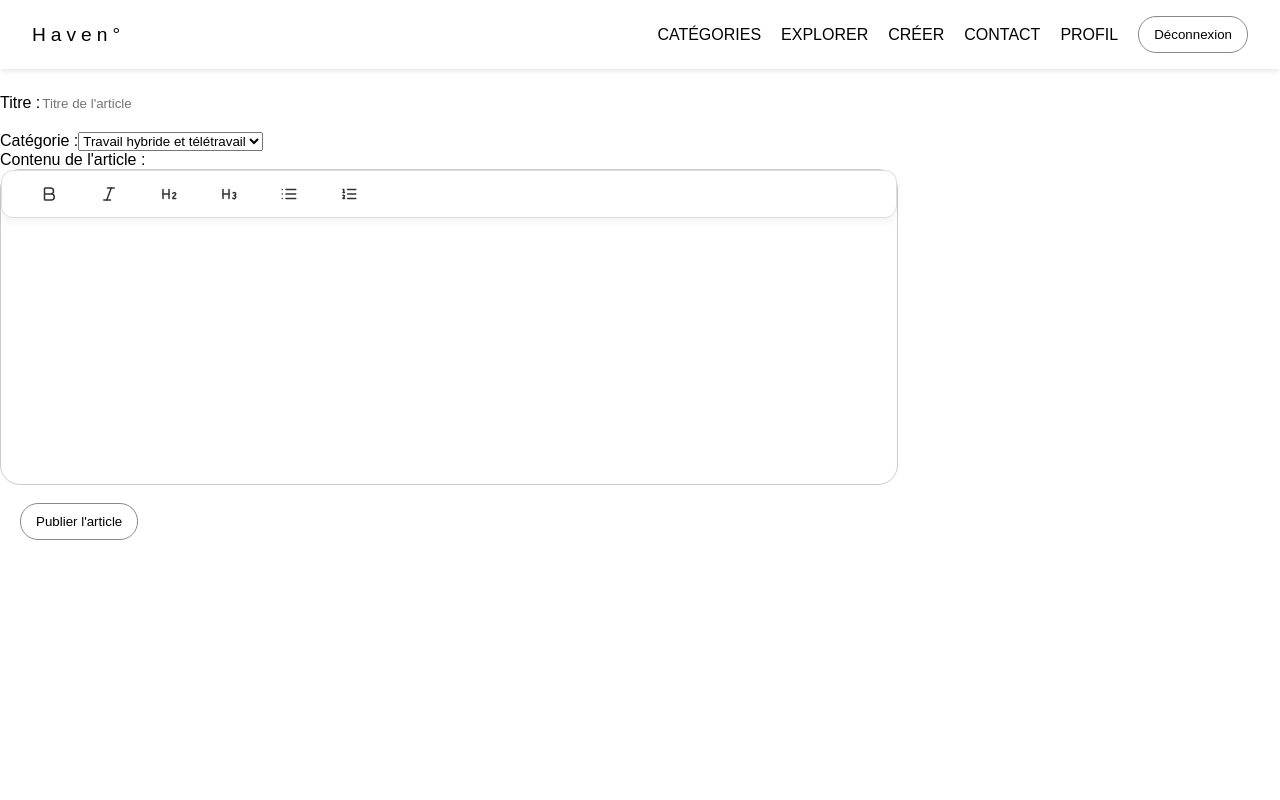
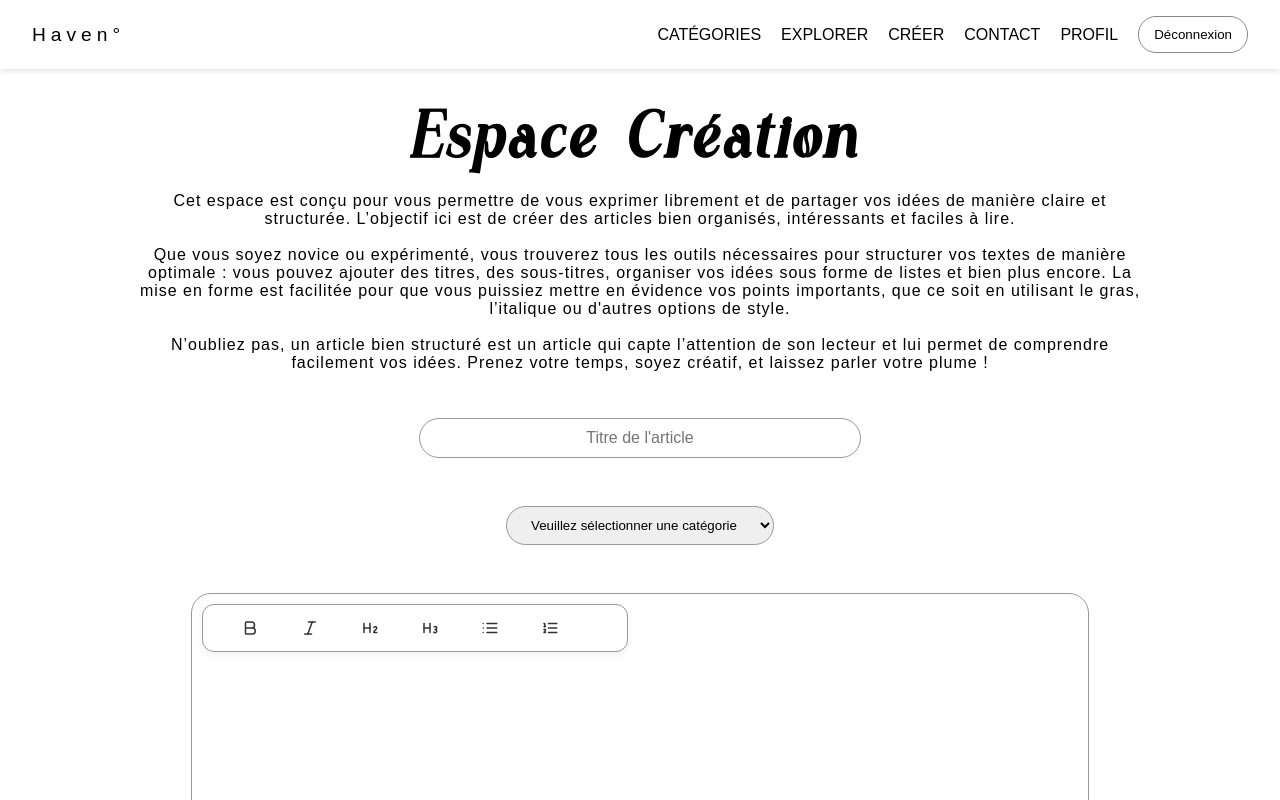
Before and after one commit to KyleAktr/forum, a Next.js app in the folder frontend/: page /creation-article in a window 1280 px wide. Shown: the top 800 px of the page. Built offline with nearby package versions, Linux system fonts and the light colour scheme; sample sign-in values are in the browser's storage.

Commit message:
add style on article cration page

```diff
--- a/frontend/src/app/creation-article/page.tsx
+++ b/frontend/src/app/creation-article/page.tsx
@@ -6,13 +6,14 @@ import { useRouter } from "next/navigation";
 import { createPost } from "@/services/post";
 import { isAuthenticated } from "@/services/auth";
 import TiptapEditor from "@/components/TiptapEditor";
+import Footer from "@/components/Footer";
 
 export default function Page() {
   const router = useRouter();
   const [error, setError] = useState("");
   const [formData, setFormData] = useState({
     title: "",
-    category: 1,
+    category: 0,
   });
   const [content, setContent] = useState("");
 
@@ -41,15 +42,34 @@ export default function Page() {
   return (
     <div>
       <Navbar />
-      <header>
-        <h1>Créer un article</h1>
+      <header className="header-creation-article">
+        <h1>Espace Création</h1>
+        <p>
+          Cet espace est conçu pour vous permettre de vous exprimer librement et
+          de partager vos idées de manière claire et structurée. L’objectif ici
+          est de créer des articles bien organisés, intéressants et faciles à
+          lire. <br />
+          <br />
+          Que vous soyez novice ou expérimenté, vous trouverez tous les outils
+          nécessaires pour structurer vos textes de manière optimale : vous
+          pouvez ajouter des titres, des sous-titres, organiser vos idées sous
+          forme de listes et bien plus encore. La mise en forme est facilitée
+          pour que vous puissiez mettre en évidence vos points importants, que
+          ce soit en utilisant le gras, l’italique ou d'autres options de style.{" "}
+          <br />
+          <br />
+          N’oubliez pas, un article bien structuré est un article qui capte
+          l’attention de son lecteur et lui permet de comprendre facilement vos
+          idées. Prenez votre temps, soyez créatif, et laissez parler votre
+          plume !
+        </p>
       </header>
 
       <div>
         <form onSubmit={handleSubmit}>
           {error && <div className="error-message">{error}</div>}
 
-          <label htmlFor="title">Titre :</label>
+          <label htmlFor="title"></label>
           <input
             type="text"
             name="title"
@@ -63,16 +83,19 @@ export default function Page() {
           />
           <br />
 
-          <label htmlFor="category_id">Catégorie :</label>
+          <label htmlFor="category_id"></label>
           <select
             id="category_id"
             name="category_id"
-            value={formData.category}
+            value={formData.category || ""}
             onChange={(e) =>
               setFormData({ ...formData, category: Number(e.target.value) })
             }
             required
           >
+            <option value="" disabled>
+              Veuillez sélectionner une catégorie
+            </option>
             <option value="1">Travail hybride et télétravail</option>
             <option value="2">Minimalisme et frugalité</option>
             <option value="3">Santé mentale et digitale</option>
@@ -80,15 +103,17 @@ export default function Page() {
           </select>
 
           <br />
-          <label>Contenu de l&apos;article :</label>
           <div className="creation-article-content">
             <TiptapEditor content={content} onChange={setContent} />
           </div>
           <br />
 
-          <button type="submit">Publier l&apos;article</button>
+          <button className="submit" type="submit">
+            Publier l&apos;article
+          </button>
         </form>
       </div>
+      <Footer />
     </div>
   );
 }
--- a/frontend/src/components/TiptapEditor.tsx
+++ b/frontend/src/components/TiptapEditor.tsx
@@ -51,17 +51,17 @@ export default function TiptapEditor({ content, onChange }: Props) {
         </button>
         <button
           onClick={() =>
-            editor.chain().focus().toggleHeading({ level: 1 }).run()
+            editor.chain().focus().toggleHeading({ level: 2 }).run()
           }
-          className={editor.isActive("heading", { level: 1 }) ? "active" : ""}
+          className={editor.isActive("heading", { level: 2 }) ? "active" : ""}
         >
           <Heading2 size={18} />
         </button>
         <button
           onClick={() =>
-            editor.chain().focus().toggleHeading({ level: 2 }).run()
+            editor.chain().focus().toggleHeading({ level: 3 }).run()
           }
-          className={editor.isActive("heading", { level: 2 }) ? "active" : ""}
+          className={editor.isActive("heading", { level: 3 }) ? "active" : ""}
         >
           <Heading3 size={18} />
         </button>
--- a/frontend/src/styles/components/_footer.scss
+++ b/frontend/src/styles/components/_footer.scss
@@ -1,5 +1,5 @@
 footer {
-  background-color: rgb(215, 215, 215);
+  background-color: rgb(238, 238, 238);
   font-family: "brightglamore";
 
   .footer-content {
--- a/frontend/src/styles/components/_taptip.scss
+++ b/frontend/src/styles/components/_taptip.scss
@@ -1,13 +1,15 @@
 .creation-article-content {
   width: 70%;
-  border: 1px solid #ccc;
+  border: 1px solid #989898;
   border-radius: 20px;
   min-height: 300px;
+  margin-bottom: 30px;
 
   .tiptap {
     width: 100%;
     height: 100%;
     min-height: 250px;
     outline: none;
+    padding: 20px 40px;
   }
 }
--- a/frontend/src/styles/components/_toolbar.scss
+++ b/frontend/src/styles/components/_toolbar.scss
@@ -1,9 +1,11 @@
 .toolbar {
   display: flex;
   gap: 10px;
+  width: 400px;
+  margin: 10px auto 0 10px;
   padding: 8px 12px;
   background-color: white;
-  border: 1px solid #ddd;
+  border: 1px solid #989898;
   border-radius: 12px;
   margin-bottom: 12px;
   box-shadow: 0 4px 8px rgba(0, 0, 0, 0.05);
--- a/frontend/src/styles/pages/_categorie.scss
+++ b/frontend/src/styles/pages/_categorie.scss
@@ -7,11 +7,14 @@
   overflow: hidden;
   color: white;
   margin-top: 100px;
+  display: flex;
 
   h1 {
     font-family: "brightglamore";
     display: flex;
     align-items: center;
+    justify-content: center;
+    margin: 0 auto;
     font-size: 4rem;
     letter-spacing: 0.7rem;
     max-width: èàù;
--- a/frontend/src/styles/pages/_creation-article.scss
+++ b/frontend/src/styles/pages/_creation-article.scss
@@ -1,16 +1,50 @@
-header {
+@font-face {
+  font-family: "brightglamore";
+  src: url(../../static/fonts/brightglamore-italic.otf);
+}
+
+.header-creation-article {
   display: flex;
+  flex-direction: column;
   justify-content: center;
-  font-size: 2rem;
   margin-bottom: 20px;
+  margin-top: 100px;
+  width: 80%;
+  margin: 0 auto;
+  margin-top: 100px;
+  align-items: center;
+
+  h1 {
+    font-family: "brightglamore", sans-serif;
+    letter-spacing: 5px;
+    font-size: 4rem;
+  }
+
+  p {
+    text-align: center;
+    letter-spacing: 1px;
+  }
 }
 
 body {
-  // margin-left: 50px;
+  input {
+    text-align: center;
+    margin-top: 30px;
+    margin-bottom: 30px;
+    border: 1px solid #989898;
+    border-radius: 20px;
+    padding: 10px 20px;
+    min-width: 400px;
+    max-width: 600px;
+    font-size: 1rem;
+  }
 
-  input {
-    margin-bottom: 20px;
-    border: none;
+  select {
+    margin-bottom: 30px;
+    padding: 10px 20px;
+    border: 1px solid #989898;
+    border-radius: 20px;
+    cursor: pointer;
   }
 }
 
@@ -41,3 +75,17 @@ body {
     letter-spacing: 3px;
   }
 }
+
+form {
+  display: flex;
+  flex-direction: column;
+  align-items: center;
+  justify-content: center;
+  width: 100%;
+  margin-top: 20px;
+  margin: 0 auto;
+
+  .submit {
+    margin-bottom: 30px;
+  }
+}
```
